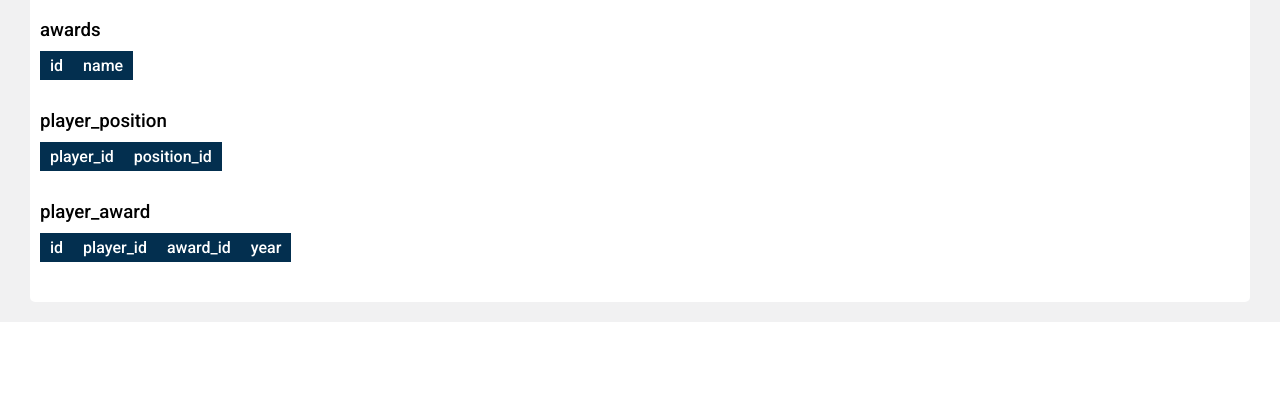
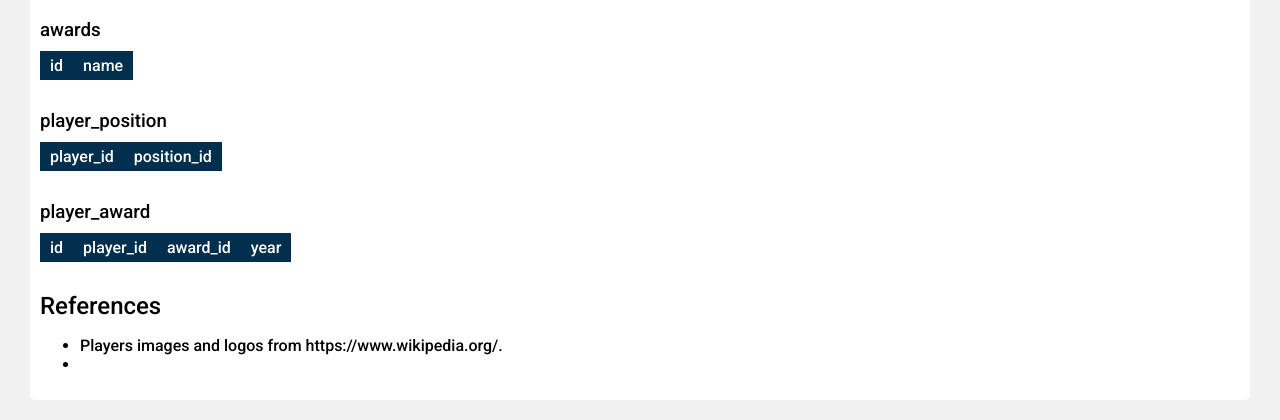
Before and after one commit to sambrock/NBA-players-db, a PHP site: page /design.php in a window 1280 px wide. Shown: the part 1971-2391 px from the top of the page. Before the commit the page ends 2293 px from the top, so only its background shows below. Run offline with PHP 8.4, Linux system fonts and the light colour scheme; data that the repository does not hold is empty.

Commit message:
Added references.

```diff
--- a/design.php
+++ b/design.php
@@ -266,6 +266,11 @@ $player_award = $player_award_set->fetchAll();
                         </tbody>
                     </table>
                 </div>
+                <h2>References</h2>
+                <ul>
+                    <li>Players images and logos from https://www.wikipedia.org/.</li>
+                    <li></li>
+                </ul>
             </div>
         </main>
         <script src="js/js.js"></script>
```
